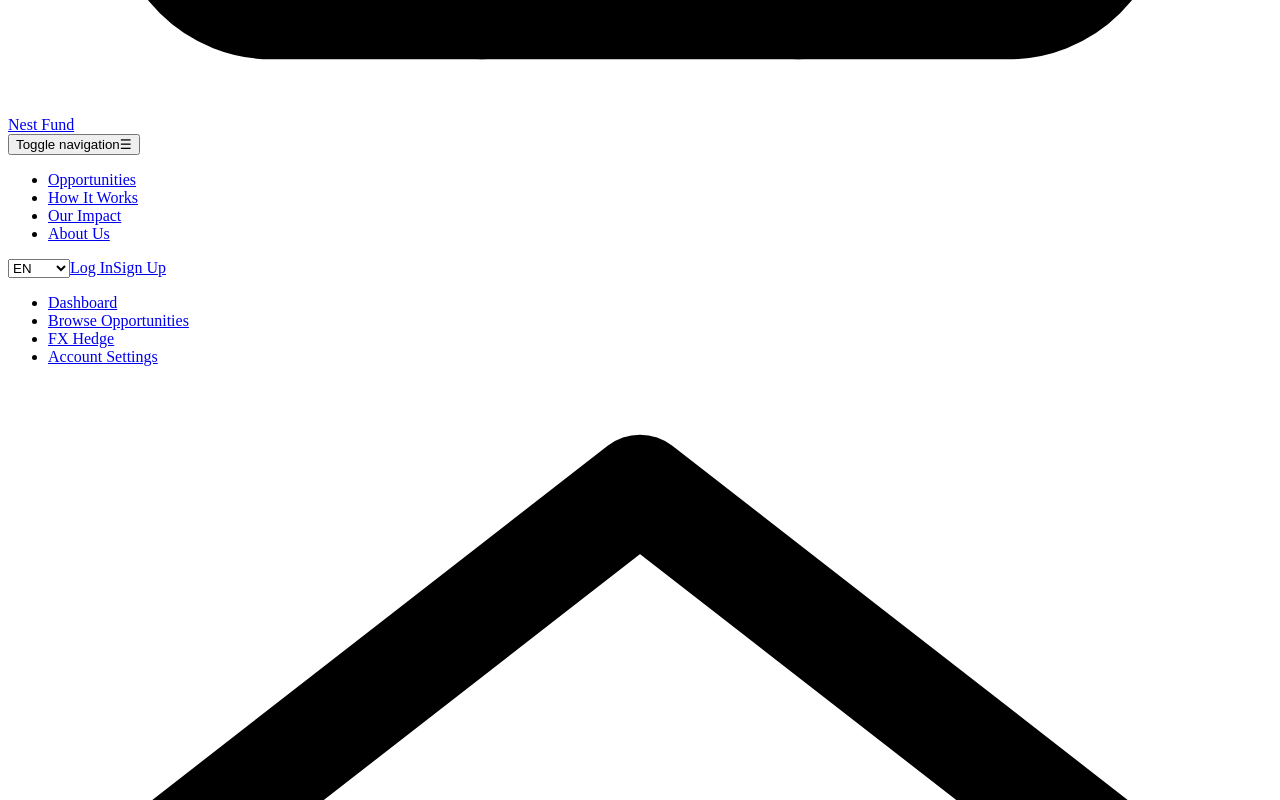
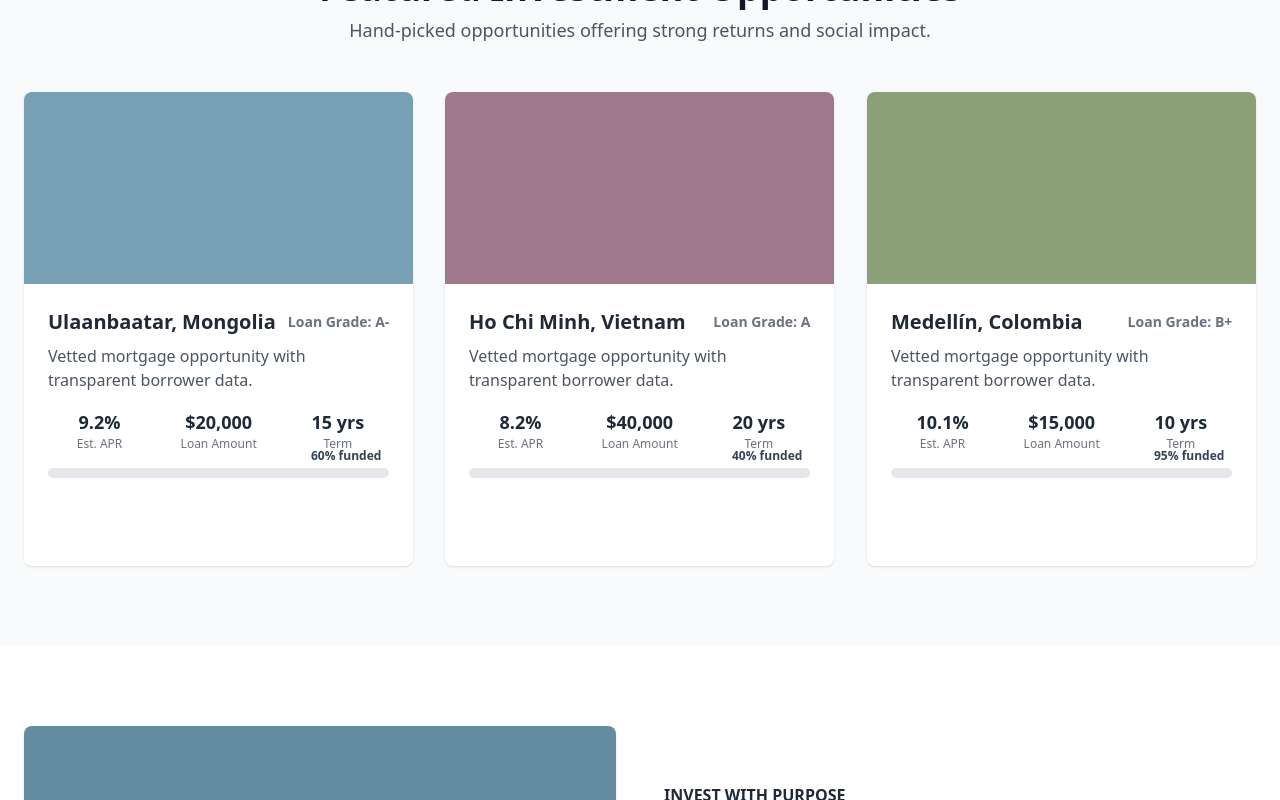
Before and after one commit to ljkz-nest/nest-fund-frontend-v2, a Next.js app: page / in a window 1280 px wide. Shown: the part 1160-1960 px from the top of the page. Built offline with nearby package versions, Linux system fonts and the light colour scheme.

Commit message:
Fix marketing layout by restoring root layout

```diff
--- a/app/(app)/layout.tsx
+++ b/app/(app)/layout.tsx
@@ -1,6 +1,5 @@
 
 'use client';
-import Link from 'next/link';
 import NavBar from '@/components/NavBar';
 import AppNav from '@/components/AppNav';
 
@@ -9,7 +8,7 @@ export default function AppLayout({ children }: { children: React.ReactNode }) {
     <div className="min-h-screen bg-gray-100 text-gray-800">
       <NavBar />
       <AppNav />
-      <main className="container mx-auto px-6 py-8">
+      <main id="main" className="container mx-auto px-6 py-8">
         {children}
       </main>
     </div>
--- a/app/layout.tsx
+++ b/app/layout.tsx
@@ -1,17 +1,16 @@
+import type { ReactNode } from 'react';
 
-'use client';
-import Link from 'next/link';
-import NavBar from '@/components/NavBar';
-import AppNav from '@/components/AppNav';
+import './globals.css';
 
-export default function AppLayout({ children }: { children: React.ReactNode }) {
+export default function RootLayout({ children }: { children: ReactNode }) {
   return (
-    <div className="min-h-screen bg-gray-100 text-gray-800">
-      <NavBar />
-      <AppNav />
-      <main className="container mx-auto px-6 py-8">
+    <html lang="en">
+      <body className="min-h-screen bg-gray-100 text-gray-800">
+        <a href="#main" className="skip-link">
+          Skip to content
+        </a>
         {children}
-      </main>
-    </div>
+      </body>
+    </html>
   );
 }
```
